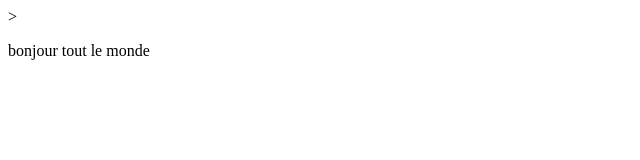
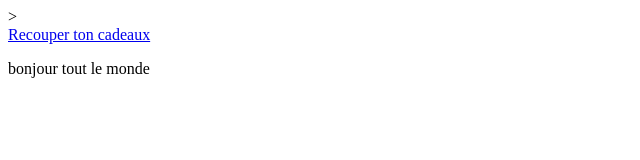
Before and after one commit to carlitos245/voixfichier, a plain HTML site: page index.html in a window 1280 px wide. Shown: the whole page, without its empty margins (0-640 px from the left). Drawn offline with Linux system fonts and the light colour scheme.

Commit message:
Update index.html

```diff
--- a/index.html
+++ b/index.html
@@ -8,6 +8,7 @@
     <title>Page exercice</title>
 </head>
 <body>
+    <a href= "carlos.html"><div>Recouper ton cadeaux</div></a>
     <p>bonjour tout le monde</p>
 </body>
 </html>
```
